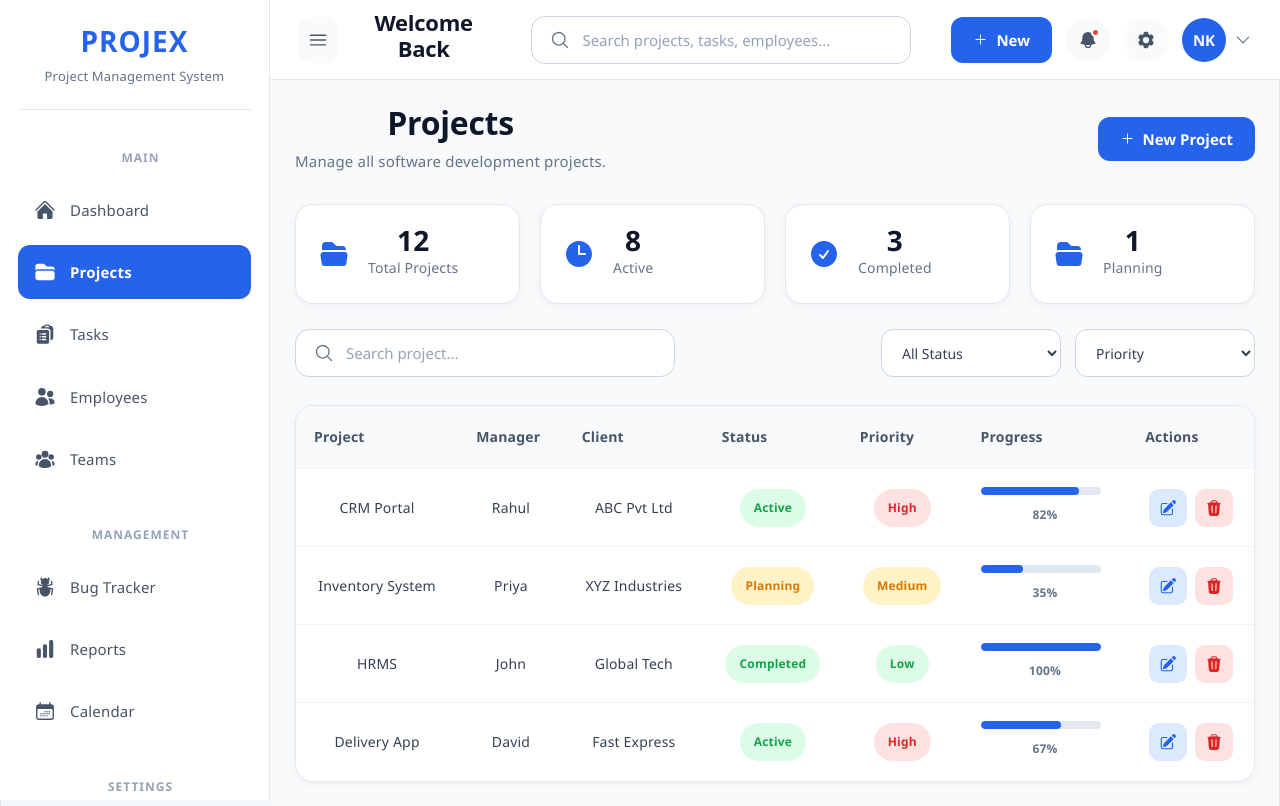
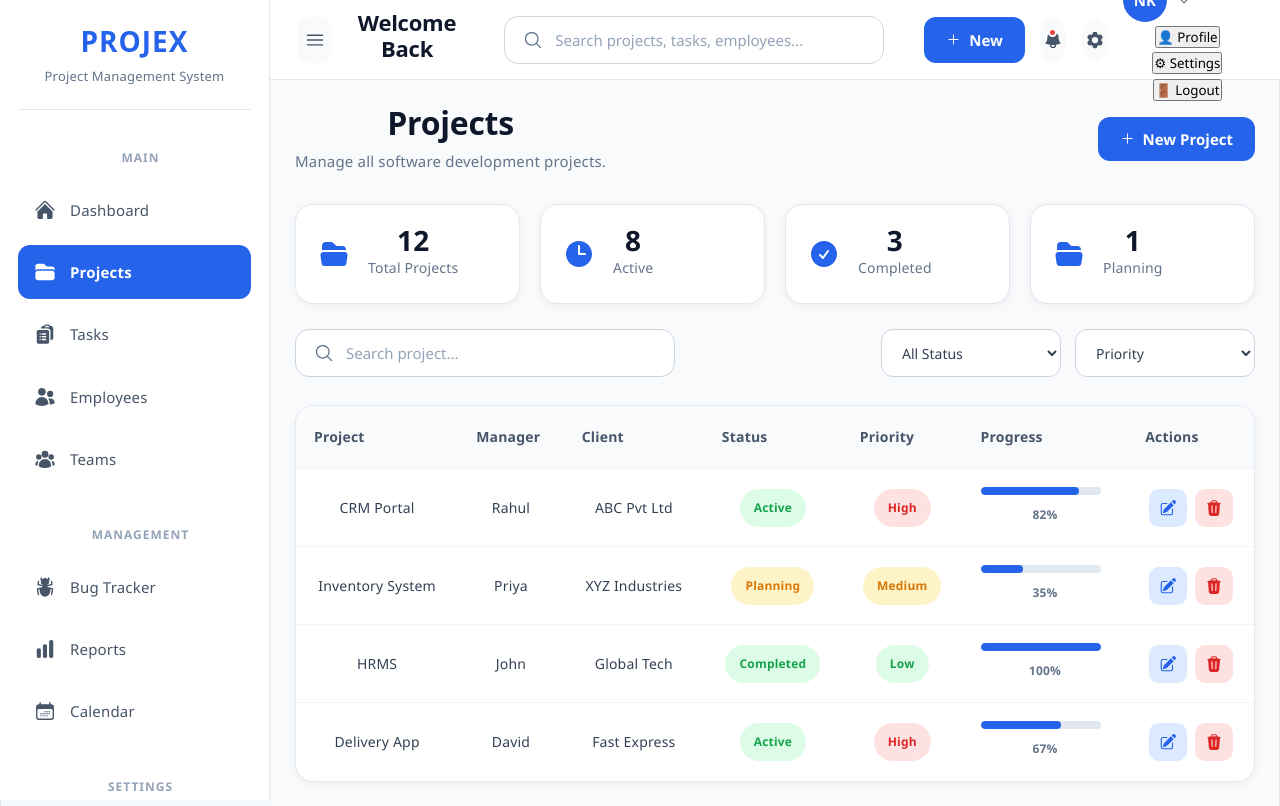
Before and after one commit to najeer2005/PROJEX, a React (Vite) app: page /projects in a window 1280 px wide. Both pictures are taken after a click on the button "NK". Built offline with nearby package versions, Linux system fonts and the light colour scheme.

Commit message:
add some fuctionalities on navbar ,employes page , projects

```diff
--- a/src/pages/Dashboard/TopNavbar.jsx
+++ b/src/pages/Dashboard/TopNavbar.jsx
@@ -1,5 +1,6 @@
 import "./TopNavbar.css";
 import { useState } from "react";
+import { useNavigate } from "react-router-dom";
 
 import {
   HiBars3,
@@ -12,34 +13,24 @@ import {
 
 function TopNavbar() {
   const [search, setSearch] = useState("");
+  const [showMenu, setShowMenu] = useState(false);
+  const navigate = useNavigate("");
 
   return (
     <header className="top-navbar">
 
       {/* LEFT */}
-
       <div className="nav-left">
-
         <button className="menu-btn">
-
           <HiBars3 />
-
         </button>
 
-        <h2 className="page-title">
-
-          Welcome Back
-
-        </h2>
-
+        <h2 className="page-title">Welcome Back</h2>
       </div>
 
       {/* CENTER */}
-
       <div className="nav-center">
-
         <div className="search-box">
-
           <HiMagnifyingGlass className="search-icon" />
 
           <input
@@ -48,51 +39,52 @@ function TopNavbar() {
             value={search}
             onChange={(e) => setSearch(e.target.value)}
           />
-
         </div>
-
       </div>
 
       {/* RIGHT */}
-
       <div className="nav-right">
-
         <button className="new-btn">
-
           <HiPlus />
-
           New
-
         </button>
 
         <button className="icon-btn">
-
           <HiBell />
-
           <span className="notification-dot"></span>
-
         </button>
 
         <button className="icon-btn">
-
           <HiCog6Tooth />
-
         </button>
 
-        <button className="profile-btn">
+        {/* Profile Dropdown */}
+        <div className="profile-container">
+          <button
+            className="profile-btn"
+            onClick={() => setShowMenu(!showMenu)}
+          >
+            <div className="avatar">NK</div>
+            <HiChevronDown className="dropdown-icon" />
+          </button>
 
-          <div className="avatar">
+          {showMenu && (
+            <div className="dropdown-menu">
+              <button onClick={() => alert("Profile Clicked")}>
+                👤 Profile
+              </button>
 
-            NK
+              <button onClick={() => alert("Settings Clicked")}>
+                ⚙ Settings
+              </button>
 
-          </div>
-
-          <HiChevronDown className="dropdown-icon" />
-
-        </button>
-
+              <button onClick={() => navigate("/login")}>
+                🚪 Logout
+              </button>
+            </div>
+          )}
+        </div>
       </div>
-
     </header>
   );
 }
--- a/src/pages/Employees/Employees.jsx
+++ b/src/pages/Employees/Employees.jsx
@@ -1,4 +1,6 @@
 import "./Employees.css";
+import { useState } from "react";
+
 
 import {
   HiMagnifyingGlass,
@@ -16,7 +18,8 @@ function Employees() {
   /* =========================
       EMPLOYEE STATISTICS
   ========================= */
-
+  const [search,setsearch] =useState("");
+  const [department, setDepartment] = useState("All Departments");
   const employeeStats = {
 
     total: 18,
@@ -86,6 +89,13 @@ function Employees() {
     },
 
   ];
+    const filteredEmployees = employees.filter((employee) =>
+  employee.name.toLowerCase().includes(search.toLowerCase()) ||
+  employee.employeeId.toLowerCase().includes(search.toLowerCase()) ||
+  employee.department.toLowerCase().includes(search.toLowerCase()) ||
+  employee.role.toLowerCase().includes(search.toLowerCase()) ||
+  employee.status.toLowerCase().includes(search.toLowerCase())
+);
     return (
 
     <div className="page-content">
@@ -191,7 +201,8 @@ function Employees() {
           <input
             type="text"
             placeholder="Search employee..."
-          />
+
+          onChange={(e)=>setsearch(e.target.value)}/>
 
         </div>
 
@@ -260,7 +271,7 @@ function Employees() {
           </thead>
 
           <tbody>
-                        {employees.map((employee) => (
+                        {filteredEmployees.map((employee) => (
 
               <tr key={employee.id}>
 
--- a/src/pages/Projects/Projects.jsx
+++ b/src/pages/Projects/Projects.jsx
@@ -1,4 +1,7 @@
 import "./Projects.css";
+import { useState } from "react";
+import { useNavigate } from "react-router-dom";
+
 
 import {
   HiMagnifyingGlass,
@@ -9,6 +12,7 @@ import {
   HiClock,
   HiCheckCircle,
 } from "react-icons/hi2";
+
 
 function Projects() {
 
@@ -67,6 +71,15 @@ function Projects() {
     },
 
   ];
+  const [search,setsearch]=useState("");
+  const filteredProjects = projects.filter((project) =>
+  project.name.toLowerCase().includes(search.toLowerCase()) ||
+  project.manager.toLowerCase().includes(search.toLowerCase()) ||
+  project.client.toLowerCase().includes(search.toLowerCase()) ||
+  project.status.toLowerCase().includes(search.toLowerCase()) ||
+  project.priority.toLowerCase().includes(search.toLowerCase())
+);
+const navigate = useNavigate("")
 
   return (
 
@@ -167,7 +180,7 @@ function Projects() {
           <input
             type="text"
             placeholder="Search project..."
-          />
+          onChange={(e)=>setsearch(e.target.value)}/>
 
         </div>
 
@@ -231,7 +244,7 @@ function Projects() {
 
           <tbody>
 
-            {projects.map((project) => (
+            {filteredProjects.map((project) => (
 
               <tr key={project.id}>
 
@@ -278,10 +291,9 @@ function Projects() {
 
                 <td>
 
-                  <button className="action edit">
-
+                  <button className="action edit"
+                    onClick={() => navigate("/edit-project", { state: project })}>
                     <HiPencilSquare />
-
                   </button>
 
                   <button className="action delete">
```
